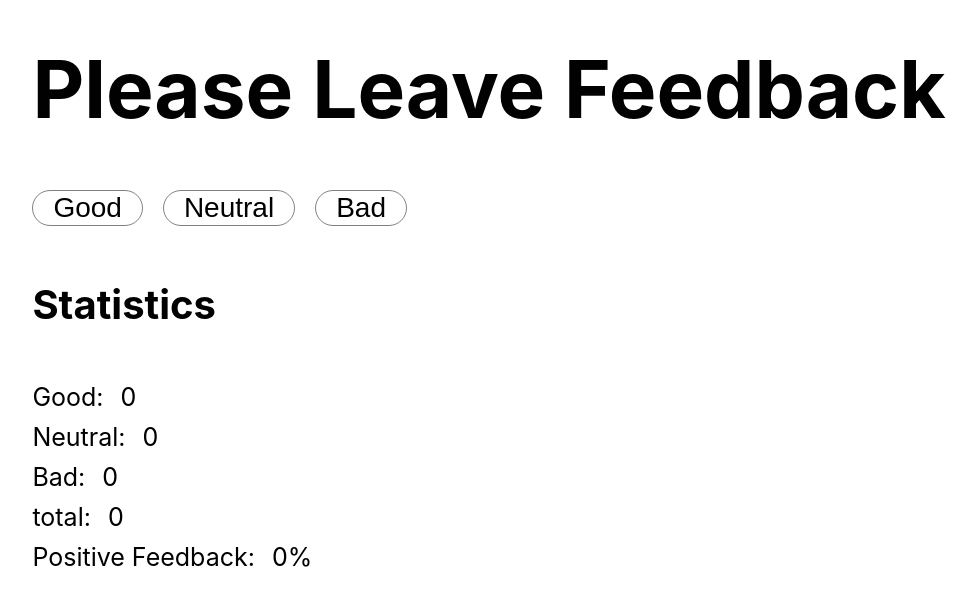
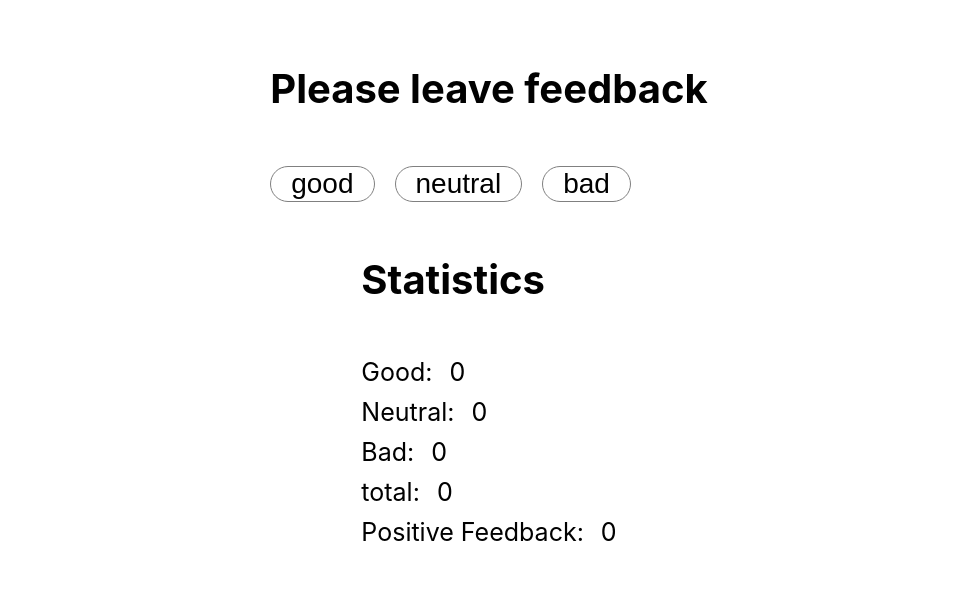
Before and after one commit to JacekPasierb/goit-react-hw-02-feedback, a React (Create React App) app: page / in a window 1280 px wide. Shown: the part 111-716 px from the top of the page, without its empty margins (151-1128 px from the left). Built offline with nearby package versions, Linux system fonts and the light colour scheme.

Commit message:
Refactor

```diff
--- a/src/components/App.jsx
+++ b/src/components/App.jsx
@@ -1,19 +1,42 @@
-import Widget from "./Widget/Widget";
+import { Component } from 'react';
+import Statistics from './Statistics/Statistics';
+import FeedbackOptions from './FeedbackOptions/FeedbackOptions';
 
-export const App = () => {
+export class App extends Component {
+  state = {
+    good: 0,
+    neutral: 0,
+    bad: 0,
+  };
+
+  render() {
+    const { good, neutral, bad, total, positivePercentage } = this.state;
+
+
     return (
       <div
         style={{
           height: '100vh',
           display: 'flex',
+          flexDirection: 'column',
           justifyContent: 'center',
           alignItems: 'center',
           fontSize: 40,
-        color: '#010101'
+          color: '#010101',
         }}
       >
-
-      <Widget />
+        <FeedbackOptions
+          options={['good', 'neutral', 'bad']}
+          onLeaveFeedback={"p"}
+        ></FeedbackOptions>
+        <Statistics
+          good={good}
+          neutral={neutral}
+          bad={bad}
+          total={total}
+          positivePercentage={positivePercentage}
+        />
       </div>
     );
-};
+  }
+}
--- /dev/null
+++ b/src/components/FeedbackOptions/FeedbackOptions.jsx
@@ -0,0 +1,30 @@
+import React, { Component } from 'react';
+import css from './FeedbackOptionsStyle.module.css';
+
+export default class FeedbackOptions extends Component {
+  render() {
+    let tab = this.props;
+    console.log('this.props', tab);
+    console.log('this.props.options', tab.options);
+    console.log('this.props.onleave', tab.onLeaveFeedback);
+
+    let arr = tab.options;
+
+    return (
+      <div className={css.widget}>
+        <h4>Please leave feedback</h4>
+        <div className={css.btnsWidget}>
+          {arr.map(option => (
+            <button
+              onClick={() => console.log('klik')}
+              className={`${css.btnWidget}  ${css.btnWidgetText}`}
+              key={option}
+            >
+              {option}
+            </button>
+          ))}
+        </div>
+      </div>
+    );
+  }
+}
--- /dev/null
+++ b/src/components/FeedbackOptions/FeedbackOptionsStyle.module.css
@@ -0,0 +1,24 @@
+.widget {
+  display: flex;
+  flex-direction: column;
+}
+.btnsWidget {
+  display: flex;
+  flex-direction: row;
+  gap: 20px;
+}
+.btnWidget {
+  background-color: white;
+  border-radius: 20px;
+  border: 1px solid grey;
+  padding-inline: 20px;
+
+  transition: 700ms cubic-bezier(0.075, 0.82, 0.165, 1);
+}
+.btnWidget:hover {
+  border-color: blue;
+  cursor: pointer;
+}
+.btnWidgetText {
+  font-size: 28px;
+}
--- /dev/null
+++ b/src/components/Statistics/Statistics.jsx
@@ -0,0 +1,40 @@
+import React, { Component } from 'react';
+import css from './StatisticsStyle.module.css';
+
+export default class Statistics extends Component {
+  render() {
+    let { good, neutral, bad, total, positivePercentage } = this.props;
+
+    total = good + neutral + bad;
+    total === 0
+      ? (positivePercentage = 0)
+      : (positivePercentage = Math.round((good / total) * 100) + '%');
+    return (
+      <div>
+        <h4>Statistics</h4>
+        <ul className={css.statList}>
+          <li className={css.statItem}>
+            <p className={css.statText}>Good:</p>
+            <p className={css.statText}>{good}</p>
+          </li>
+          <li className={css.statItem}>
+            <p className={css.statText}>Neutral: </p>
+            <p className={css.statText}>{neutral}</p>
+          </li>
+          <li className={css.statItem}>
+            <p className={css.statText}>Bad: </p>
+            <p className={css.statText}>{bad}</p>
+          </li>
+          <li className={css.statItem}>
+            <p className={css.statText}>total: </p>
+            <p className={css.statText}>{total}</p>
+          </li>
+          <li className={css.statItem}>
+            <p className={css.statText}>Positive Feedback: </p>
+            <p className={css.statText}>{positivePercentage}</p>
+          </li>
+        </ul>
+      </div>
+    );
+  }
+}
--- /dev/null
+++ b/src/components/Statistics/StatisticsStyle.module.css
@@ -0,0 +1,14 @@
+.statList {
+  display: flex;
+  flex-direction: column;
+  gap: 10px;
+  margin-bottom: 20px;
+}
+.statItem {
+  display: flex;
+  flex-direction: row;
+  gap: 17px;
+}
+.statText {
+  font-size: 25px;
+}
--- a/src/components/Widget/Widget.jsx
+++ /dev/null
@@ -1,130 +0,0 @@
-import { Component } from 'react';
-import css from './WidgetStyle.module.css';
-
-class Widget extends Component {
-  state = {
-    good: 0,
-    neutral: 0,
-    bad: 0,
-  };
-  plusGood = () => {
-    this.setState({ good: this.state.good + 1 });
-  };
-  plusNeutral = () => {
-    this.setState({ neutral: this.state.neutral + 1 });
-  };
-  plusBad = () => {
-    this.setState({ bad: this.state.bad + 1 });
-  };
-
-  countTotalFeedback() {
-    let total = 0;
-    const values = Object.values(this.state);
-    values.forEach(value => {
-      total += value;
-    });
-
-    return total;
-  }
-  countPositiveFeedbackPercentage() {
-    const sum = Math.round((this.state.good / this.countTotalFeedback()) * 100);
-    return sum;
-  }
-
-  render() {
-    let { good, neutral, bad } = this.state;
-
-    return (
-      <div className={css.widget}>
-        <h1>Please Leave Feedback</h1>
-        <div className={css.btnsWidget}>
-          <button
-            onClick={this.plusGood}
-            type="submit"
-            className={`${css.btnWidget}  ${css.btnWidgetText}`}
-          >
-            Good
-          </button>
-          <button
-            onClick={this.plusNeutral}
-            type="submit"
-            className={`${css.btnWidget}  ${css.btnWidgetText}`}
-          >
-            Neutral
-          </button>
-          <button
-            onClick={this.plusBad}
-            type="submit"
-            className={`${css.btnWidget}  ${css.btnWidgetText}`}
-          >
-            Bad
-          </button>
-        </div>
-        <h4>Statistics</h4>
-        <ul className={css.statList}>
-          <li className={css.statItem}>
-            <p className={css.statText}>Good:</p>
-            <p className={css.statText}>{good}</p>
-          </li>
-          <li className={css.statItem}>
-            <p className={css.statText}>Neutral: </p>
-            <p className={css.statText}>{neutral}</p>
-          </li>
-          <li className={css.statItem}>
-            <p className={css.statText}>Bad: </p>
-            <p className={css.statText}>{bad}</p>
-          </li>
-          <li className={css.statItem}>
-            <p className={css.statText}>total: </p>
-            <p className={css.statText}>{this.countTotalFeedback()}</p>
-          </li>
-          <li className={css.statItem}>
-            <p className={css.statText}>Positive Feedback: </p>
-            <p className={css.statText}>
-              {this.countTotalFeedback() > 0
-                ? this.countPositiveFeedbackPercentage() + '%'
-                : 0 + '%'}
-            </p>
-          </li>
-          {/* {this.countTotalFeedback() > 0 && '200'} */}
-        </ul>
-      </div>
-    );
-  }
-}
-
-export default Widget;
-
-// import React from 'react';
-// import css from './WidgetStyle.module.css';
-
-// const Widget = () => {
-
-//   return (
-//     <div className={css.widget}>
-//       <h1>Please Leave Feedback</h1>
-//       <div className={css.btnsWidget}>
-//         <button
-//           type="submit"
-//           className={`${css.btnWidget}  ${css.btnWidgetText}`}
-//         >
-//           Good
-//         </button>
-//         <button
-//           type="submit"
-//           className={`${css.btnWidget}  ${css.btnWidgetText}`}
-//         >
-//           Neutral
-//         </button>
-//         <button
-//           type="submit"
-//           className={`${css.btnWidget}  ${css.btnWidgetText}`}
-//         >
-//           Bad
-//         </button>
-//       </div>
-//     </div>
-//   );
-// };
-
-// export default Widget;
--- a/src/components/Widget/WidgetStyle.module.css
+++ /dev/null
@@ -1,39 +0,0 @@
-.widget {
-    display: flex;
-  flex-direction: column;
-}
-.btnsWidget {
-    display: flex;
-    flex-direction: row;
-    gap: 20px;
-}
-.btnWidget {
-    background-color: white;
-    border-radius: 20px;
-  border: 1px solid grey;
-  padding-inline: 20px;
-
-  transition: 700ms  cubic-bezier(0.075, 0.82, 0.165, 1);
-}
-.btnWidget:hover {
-
- border-color: blue;
- cursor: pointer;
-}
-.btnWidgetText {
-    font-size: 28px;
-}
-.statList {
-  display: flex;
-  flex-direction: column;
-  gap:10px;
-  margin-bottom: 20px;
-}
-.statItem {
-  display: flex;
-  flex-direction: row;
-  gap:17px;
-}
-.statText {
-  font-size: 25px;
-}
```
Lines whose indentation alone changed are shown as unchanged.
